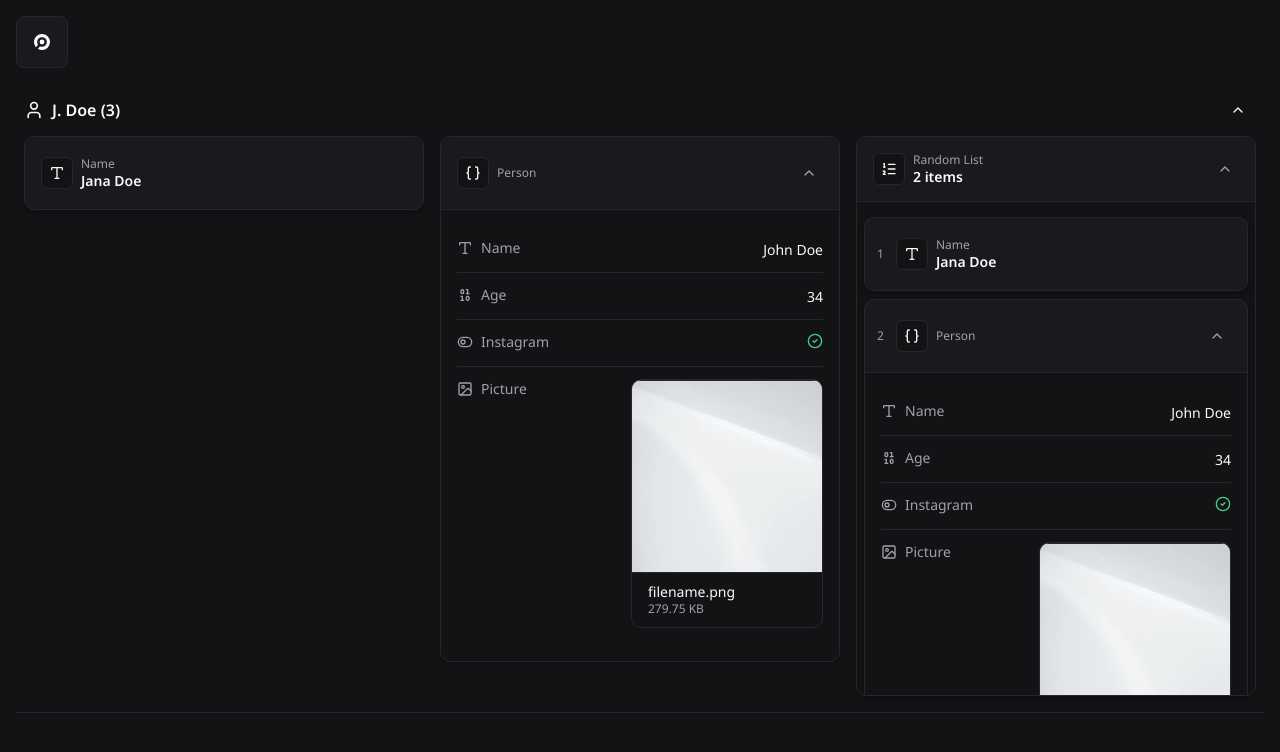
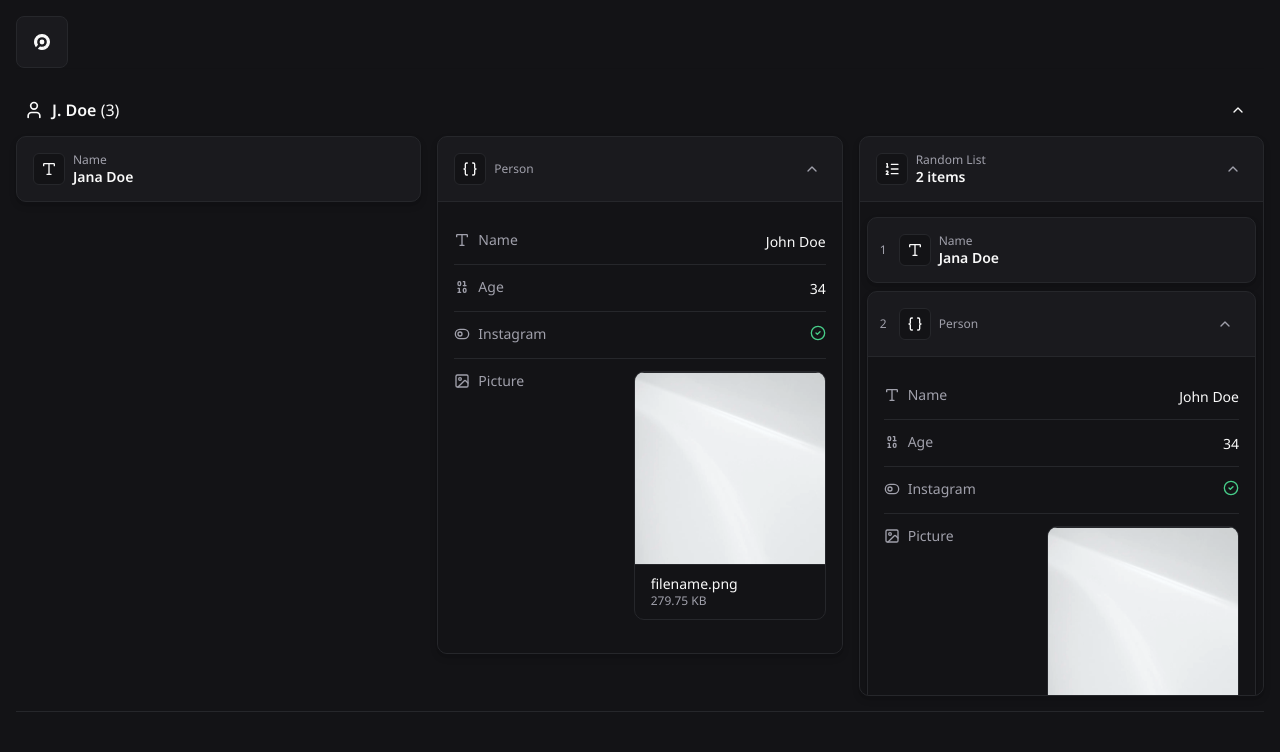
Before and after one commit to djonatan-arns/frontend-challenge, a React (Vite) app: page / in a window 1280 px wide. Shown: the top 752 px of the page. Built offline with nearby package versions, Linux system fonts and the light colour scheme.

Commit message:
refactor: enhance Section and Card styles with refined padding and new border elements

```diff
--- a/src/App.css
+++ b/src/App.css
@@ -7,13 +7,23 @@
 }
 
 .app__content {
-  border-bottom: 1px solid var(--color-border);
+  padding-bottom: 88px;
+  position: relative;
+}
+
+.app__content::after {
+  content: '';
+  position: absolute;
+  bottom: 0;
+  left: calc(-1 * var(--content-padding));
+  right: calc(-1 * var(--content-padding));
+  height: 1px;
+  background-color: var(--color-border);
 }
 
 .card-grid {
   display: flex;
   gap: 16px;
-  padding: 0 var(--section-padding-x);
   align-items: flex-start;
 }
 
--- a/src/components/Card/styles.css
+++ b/src/components/Card/styles.css
@@ -21,7 +21,7 @@
 
 .card__header {
   min-height: var(--card-height-collapsed);
-  padding: var(--card-padding);
+  padding: 8px 12px;
   display: flex;
   align-items: center;
   gap: 4px;
--- a/src/components/Section/index.tsx
+++ b/src/components/Section/index.tsx
@@ -18,7 +18,7 @@ export function Section({ name, count, expanded, onToggle, children }: SectionPr
         <div className="section__info">
           <User size={20} color="var(--color-text-primary)" />
           <span className="section__name">
-            {name} ({count})
+            {name} <span className="section__count">({count})</span>
           </span>
         </div>
         <IconButton
--- a/src/components/Section/styles.css
+++ b/src/components/Section/styles.css
@@ -1,5 +1,6 @@
 .section {
-  padding-bottom: 16px;
+  padding-bottom: 15px;
+  border-bottom: 1px solid var(--color-border);
 }
 
 .section__title {
@@ -22,3 +23,7 @@
   line-height: 100%;
   color: var(--color-text-primary);
 }
+
+.section__count {
+  font-weight: 400;
+}
```
